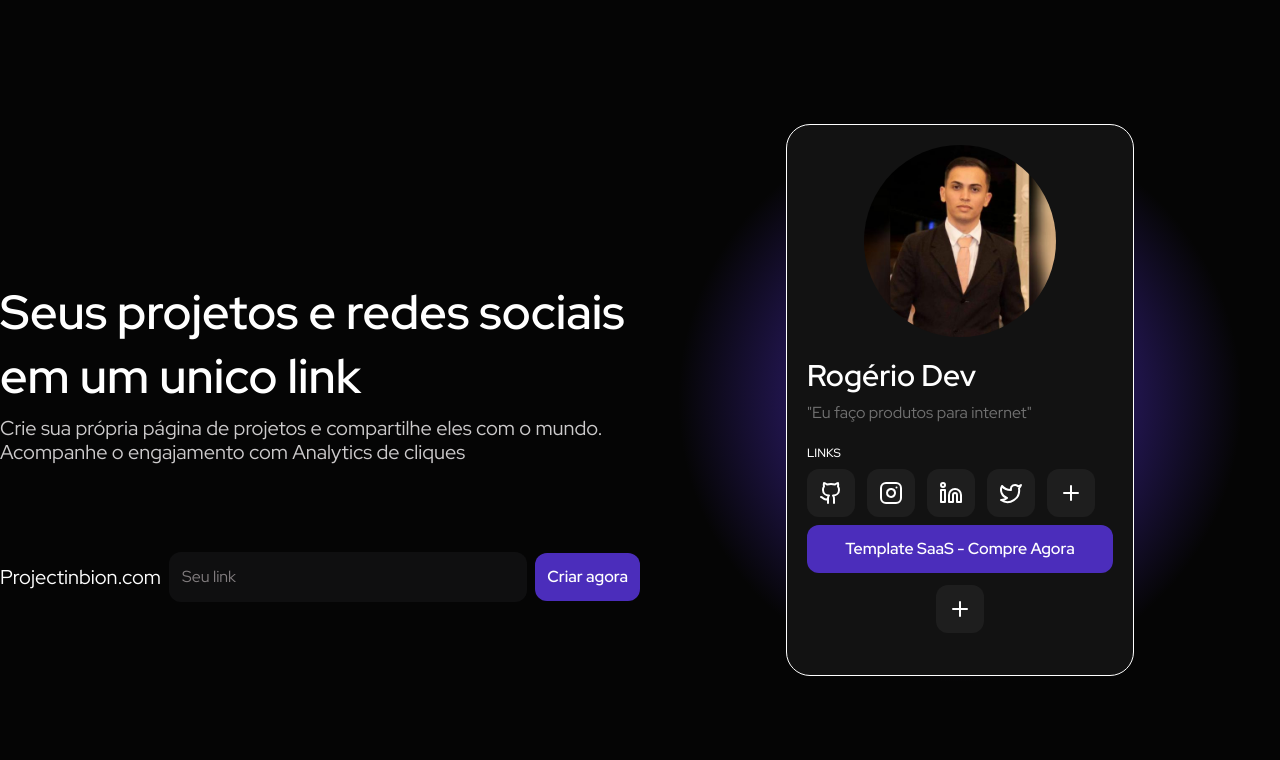
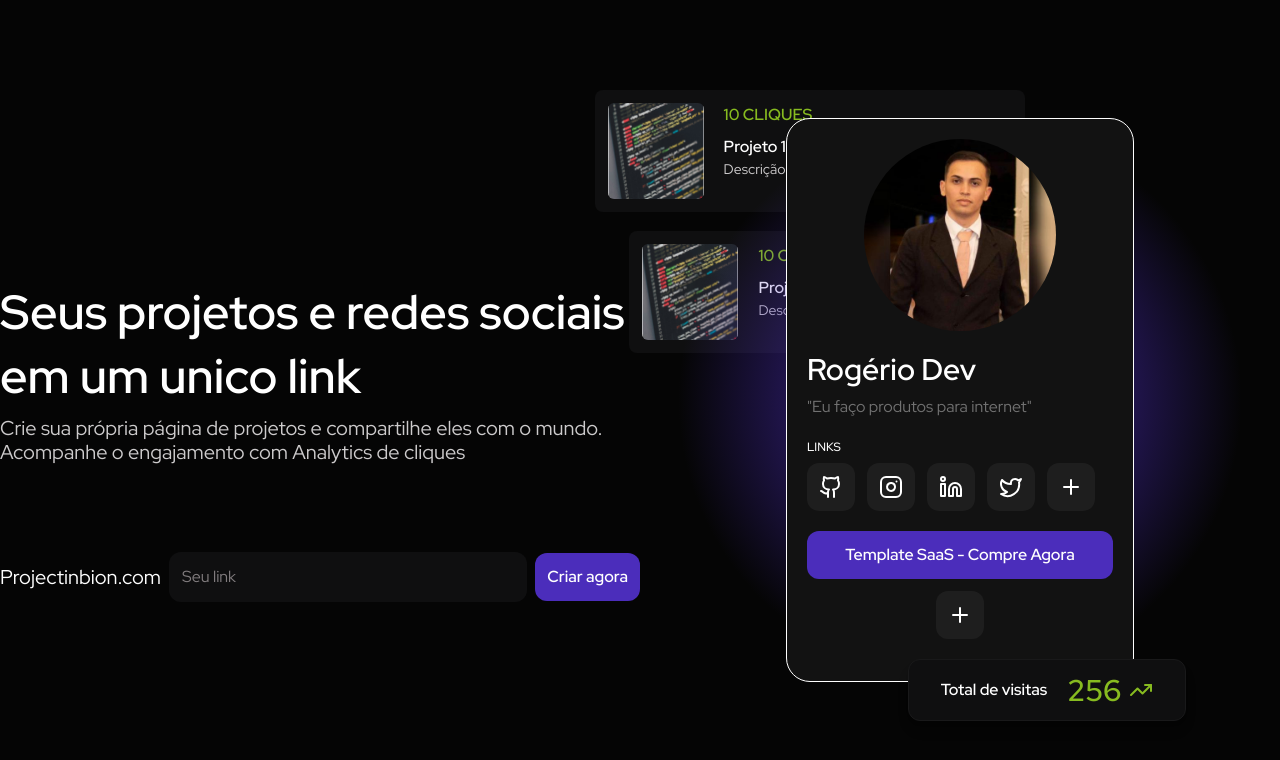
Before and after one commit to Rogerio-17/Project-Inbion-Web, a Next.js app: page / in a window 1280 px wide. Shown: the top 760 px of the page. Built offline with nearby package versions, Linux system fonts and the light colour scheme.

Commit message:
feat: ajusta detalhes da hero section

```diff
--- a/src/app/layout.tsx
+++ b/src/app/layout.tsx
@@ -13,7 +13,7 @@
 }>) {
   return (
     <html lang="pt-BR">
-      <body className={`${redHatDisplay.className} bg-background-primary text-content-body antialiased`}>
+      <body className={`${redHatDisplay.className} bg-background-primary overflow-x-hidden text-content-body antialiased`}>
         {children}
       </body>
     </html>
--- /dev/null
+++ b/src/components/commons/project-card.tsx
@@ -0,0 +1,22 @@
+export default function ProjectCard() {
+    return (
+        <div className="w-[430px] flex gap-5 bg-background-secondary p-3 rounded-lg border border-transparent hoover:border-border-secondary">
+            <div className="size-24 rounded-md overflow-hidden flex-shrink-0">
+                <img
+                    src="/project1.jpg"
+                    alt="Projeto"
+                    className="w-full h-full object-cover"
+                />
+            </div>
+            <div className="flex flex-col gap-2">
+                <span className="uppercase text-sx font-bold text-accent-green">
+                    10 Cliques
+                </span>
+                <div className="flex flex-col">
+                    <span className="text-white font-bold">Projeto 1</span>
+                    <span className="text-content-body text-sm">Descrição super detalahda sobre o prjeto.</span>
+                </div>
+            </div>
+        </div>
+    )
+}
--- /dev/null
+++ b/src/components/commons/total-visits.tsx
@@ -0,0 +1,24 @@
+import { TrendingUp } from "lucide-react";
+
+export function TotalVisits() {
+    return (
+        <div
+            className="w-min whitespace-nowrap flex items-center gap-5 bg-background-secondary border border-border-primary px-8 py-3 rounded-xl shadow-lg"
+        >
+            <span className="font-bold text-white">
+                Total de visitas
+            </span>
+            <div className="flex items-center gap-2 text-accent-green">
+                <span className="text-3xl font-bold">
+                    256
+                </span>
+                <TrendingUp />
+            </div>
+
+            {/* <div className="flex item-center gap-2">
+                <button>Portal</button>
+                <button>Sair</button>
+            </div> */}
+        </div>
+    )
+}
--- a/src/components/commons/user-card.tsx
+++ b/src/components/commons/user-card.tsx
@@ -47,6 +47,8 @@
                         ))
                     }
                 </div>
+
+            </div>
             <div className="flex flex-col gap-3 w-full h-[130px]">
                 <div className="w-full flex flex-col items-center gap-3">
                     <Button className="w-full">
@@ -59,6 +61,5 @@
                 </div>
             </div>
         </div>
-        </div>
     )
 }
--- a/src/components/landing-page/hero.tsx
+++ b/src/components/landing-page/hero.tsx
@@ -1,3 +1,5 @@
+import ProjectCard from "../commons/project-card";
+import { TotalVisits } from "../commons/total-visits";
 import { UserCard } from "../commons/user-card";
 import { Button } from "../ui/button";
 import { Input } from "../ui/input";
@@ -26,15 +28,15 @@
             <div className="w-full flex items-center justify-center bg-[radial-gradient(circle_at_50%_50%,#4B2DBB,transparent_55%)]">
                 <div className="relative">
                     <UserCard />
-                    <div className="absolute -bottom-[7%] -right-[45%]">
-                        {/* <TotalVisits /> */}
+                    <div className="absolute -bottom-[7%] -right-[15%]">
+                        <TotalVisits />
                     </div>
                     <div className="absolute top-[20%] -left-[45%] -z-10">
-                        {/* <ProjectCard /> */}
+                        <ProjectCard />
                     </div>
 
                     <div className="absolute -top-[5%] -left-[55%] -z-10">
-                        {/* <ProjectCard /> */}
+                        <ProjectCard />
                     </div>
                 </div>
             </div>
```
Lines whose indentation alone changed are shown as unchanged.
